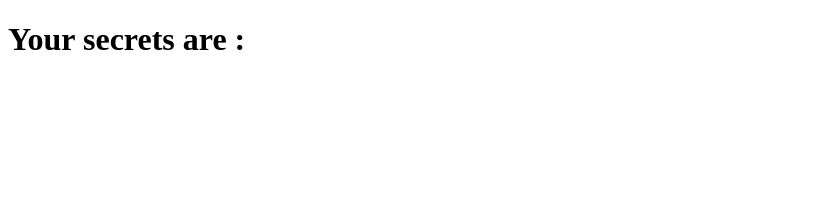
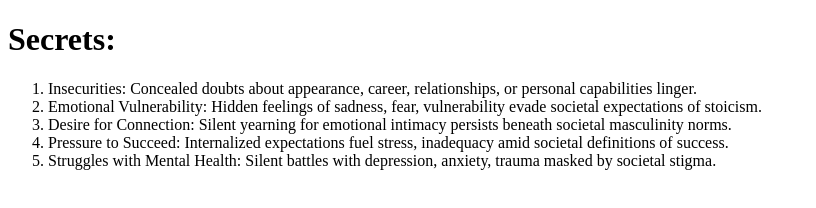
Before and after one commit to ersahii/SecretsAcess, a website: page public/secrets.html in a window 1280 px wide. Shown: the whole page, without its empty margins (0-816 px from the left). Drawn offline with Linux system fonts and the light colour scheme.

```diff
--- a/public/secrets.html
+++ b/public/secrets.html
@@ -6,6 +6,13 @@
     <title>Secrets</title>
 </head>
 <body>
-    <h1>Your secrets are :</h1>
+    <h1>Secrets:</h1>
+    <ol>
+        <li>Insecurities: Concealed doubts about appearance, career, relationships, or personal capabilities linger.</li>
+        <li>Emotional Vulnerability: Hidden feelings of sadness, fear, vulnerability evade societal expectations of stoicism.</li>
+        <li>Desire for Connection: Silent yearning for emotional intimacy persists beneath societal masculinity norms.</li>
+        <li>Pressure to Succeed: Internalized expectations fuel stress, inadequacy amid societal definitions of success.</li>
+        <li>Struggles with Mental Health: Silent battles with depression, anxiety, trauma masked by societal stigma.</li>
+    </ol>
 </body>
 </html>
```
Also changed, not shown: index.js (+10 -5 lines).
